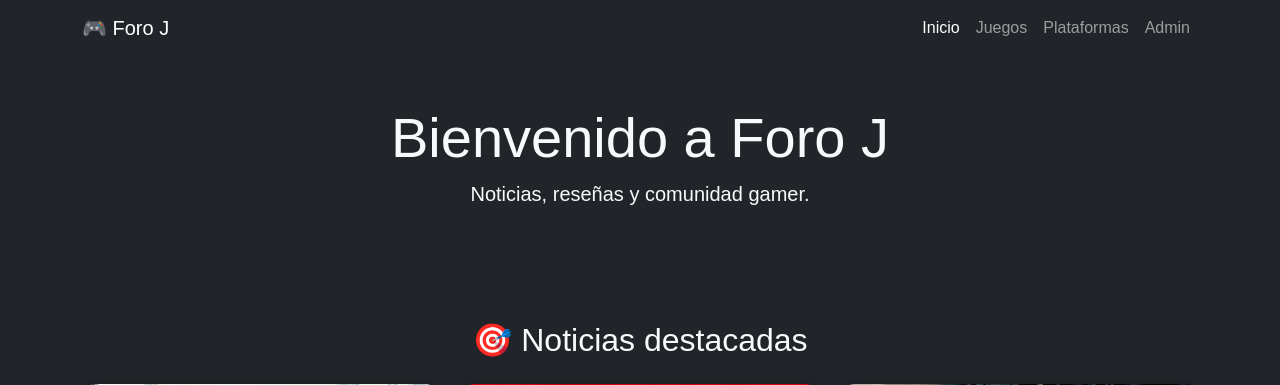
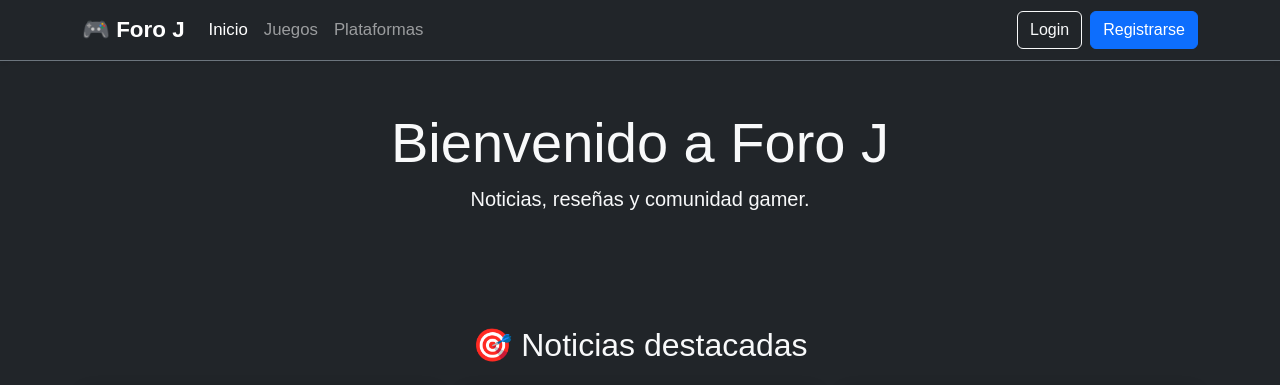
Before and after one commit to ThiagoCabralDV/Thiago-Cabral---Franco-Bisagno-Parcial-2-AyM-Python, a Django app: page / in a window 1280 px wide. Shown: the top 385 px of the page. Run offline with Django 5.2, Linux system fonts and the light colour scheme; data comes from the database, SQL or seed files in the repository.

Commit message:
Navbar actualizado

```diff
--- a/foroJ_Cabral_Bisagno/home/static/home/estilos.css
+++ b/foroJ_Cabral_Bisagno/home/static/home/estilos.css
@@ -54,3 +54,16 @@ body {
   font-size: 0.95rem;
   opacity: 0.85;
 }
+
+.navbar-brand {
+  font-size: 1.4rem;
+}
+
+.nav-link {
+  font-size: 1.05rem;
+  transition: 0.2s ease-in-out;
+}
+
+.nav-link:hover {
+  color: #ffc107 !important;
+}
--- a/foroJ_Cabral_Bisagno/home/templates/home/index.html
+++ b/foroJ_Cabral_Bisagno/home/templates/home/index.html
@@ -10,19 +10,37 @@
 </head>
 <body class="bg-dark text-light">
   <!-- NAVBAR: siempre visible -->
-  <nav class="navbar navbar-expand-lg navbar-dark bg-dark">
+  <nav class="navbar navbar-expand-lg navbar-dark bg-dark shadow-sm border-bottom border-secondary">
     <div class="container">
-      <a class="navbar-brand" href="#">🎮 Foro J</a>
-      <button class="navbar-toggler" type="button" data-bs-toggle="collapse" data-bs-target="#nav">
+
+      <a class="navbar-brand fw-bold" href="{% url 'home' %}">🎮 Foro J</a>
+
+      <button class="navbar-toggler" type="button" data-bs-toggle="collapse" data-bs-target="#mainNav">
         <span class="navbar-toggler-icon"></span>
       </button>
-      <div class="collapse navbar-collapse" id="nav">
-        <ul class="navbar-nav ms-auto">
-          <li class="nav-item"><a class="nav-link active" href="{% url 'home' %}">Inicio</a></li>
-          <li class="nav-item"><a class="nav-link" href="#">Juegos</a></li>
-          <li class="nav-item"><a class="nav-link" href="#">Plataformas</a></li>
-          <li class="nav-item"><a class="nav-link" href="/admin/">Admin</a></li>
+
+      <div class="collapse navbar-collapse" id="mainNav">
+        <ul class="navbar-nav me-auto mb-2 mb-lg-0">
+
+          <li class="nav-item">
+            <a class="nav-link {% if request.path == '/' %}active{% endif %}" href="{% url 'home' %}">Inicio</a>
+          </li>
+
+          <li class="nav-item">
+            <a class="nav-link" href="#">Juegos</a>
+          </li>
+
+          <li class="nav-item">
+            <a class="nav-link" href="#">Plataformas</a>
+          </li>
+
         </ul>
+
+        <div class="d-flex">
+          <a href="#" class="btn btn-outline-light me-2">Login</a>
+          <a href="#" class="btn btn-primary">Registrarse</a>
+        </div>
+
       </div>
     </div>
   </nav>
```
